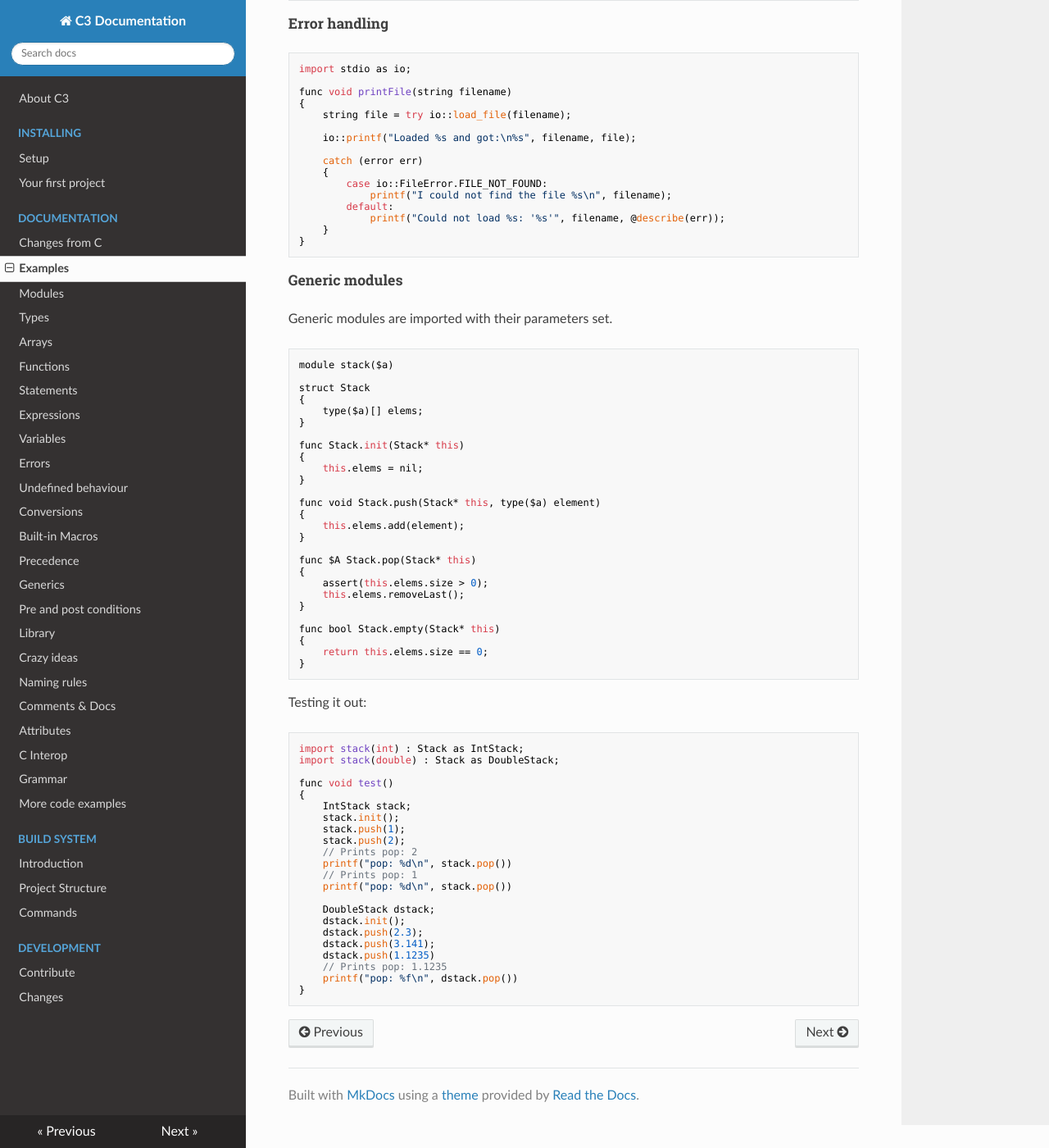
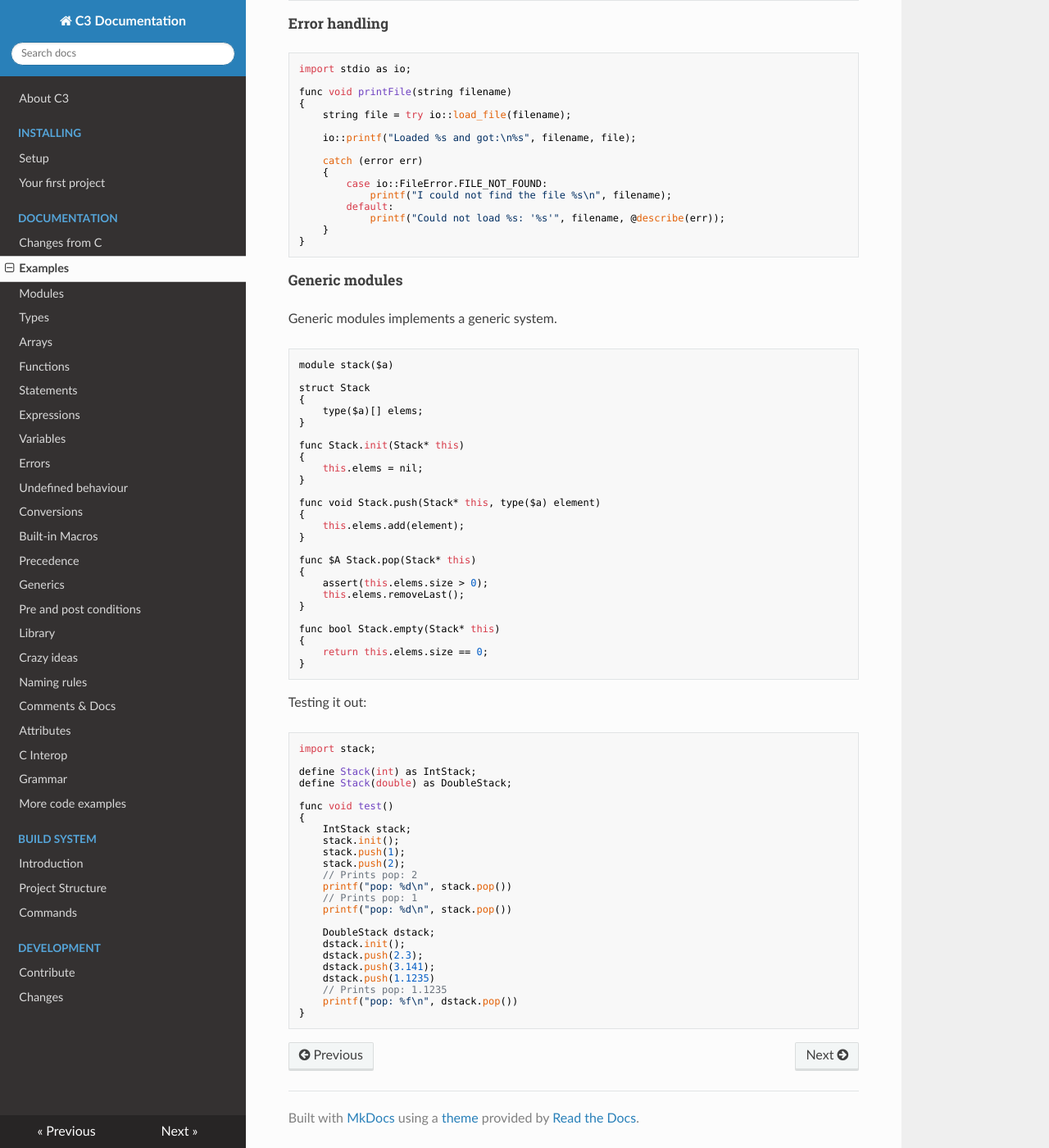
Before and after one commit to c3lang/c3docs-old, an MkDocs documentation site: the page built from docs/examples.md, in a window 1280 px wide and 1400 px high, scrolled down 7069 px. Shown: the whole window at 82% size. Built offline with MkDocs 1.6.1, drawn with Linux system fonts in a browser that asks for light colours; nearby versions of some CDN libraries.

Commit message:
Fixes the generic example

````diff
--- a/docs/examples.md
+++ b/docs/examples.md
@@ -478,7 +478,7 @@ func void printFile(string filename)
 
 ##### Generic modules
 
-Generic modules are imported with their parameters set.
+Generic modules implements a generic system.
 
 ```
 module stack($a)
@@ -513,8 +513,10 @@ func bool Stack.empty(Stack* this)
 Testing it out:
 
 ```
-import stack(int) : Stack as IntStack;
-import stack(double) : Stack as DoubleStack;
+import stack;
+
+define Stack(int) as IntStack;
+define Stack(double) as DoubleStack;
 
 func void test()
 {
````
